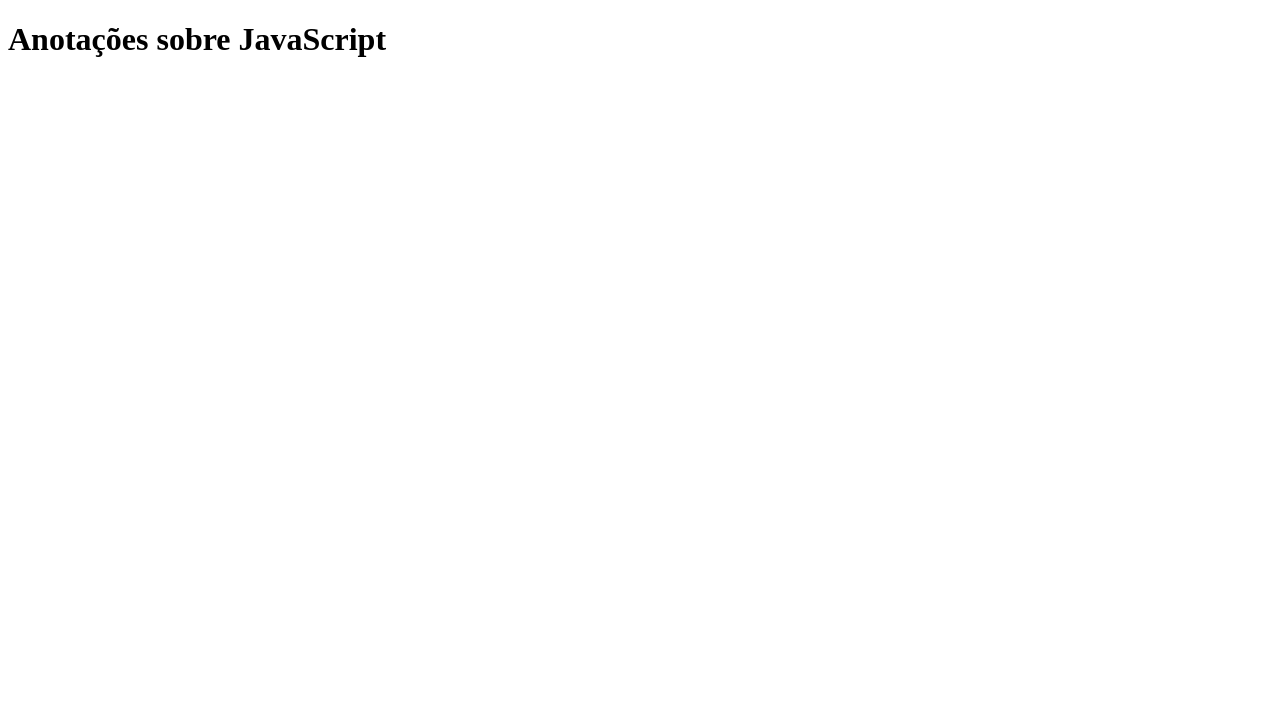
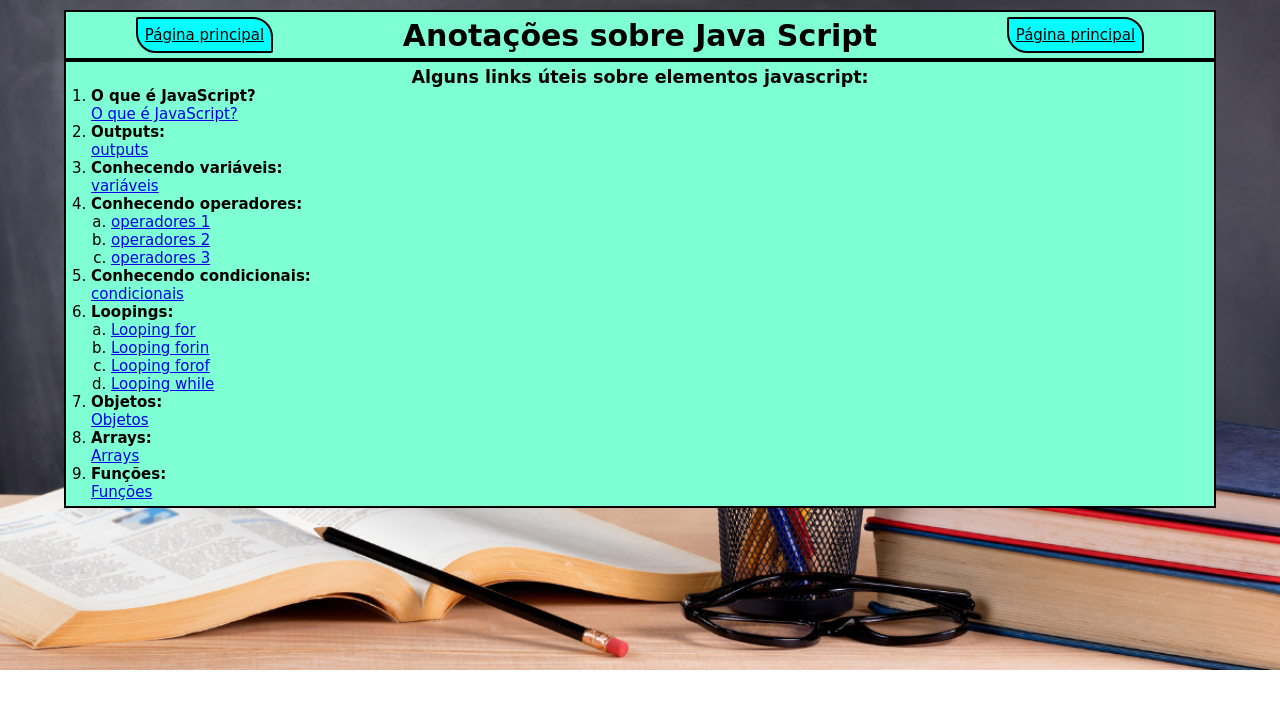
Before and after one commit to jardeljca/Meu-primeiro-site-solo, a plain HTML site: page Tags formatação HTML/paginas/Javascript.html in a window 1280 px wide. Drawn offline with Linux system fonts and the light colour scheme.

Commit message:
Modificações na página javascript

```diff
--- a/Tags formatação HTML/paginas/Javascript.html
+++ b/Tags formatação HTML/paginas/Javascript.html
@@ -5,8 +5,68 @@
     <meta http-equiv="X-UA-Compatible" content="IE=edge">
     <meta name="viewport" content="width=device-width, initial-scale=1.0">
     <title>Anotações-sobre-JavaScript</title>
+
+    <link rel="stylesheet" href="../src/estilo-js.css">
 </head>
-<body>
-    <h1>Anotações sobre JavaScript</h1>
-</body>
+    <body>
+        <!-- Div cabeçalho -->
+        <div class="cabecalho">
+            <a href="../index.html">Página principal</a>
+            <header>
+                <h1 class="titulo-html">Anotações sobre Java Script</h1>
+            </header>
+            <a href="../index.html">Página principal</a>
+        </div>
+        <div class="links">
+            <h3>Alguns links úteis sobre elementos javascript:</h3>
+            <ol>
+                <li>
+                    <h4>O que é JavaScript?</h4>
+                    <a href="https://www.w3schools.com/js/default.asp" target="_blank">O que é JavaScript?</a>
+                </li>
+                <li>
+                    <h4>Outputs:</h4>
+                    <a href="https://www.w3schools.com/js/js_output.asp" target="_blank">outputs</a>
+                </li>
+                <li>
+                    <h4>Conhecendo variáveis:</h4>
+                    <a href="https://www.w3schools.com/js/js_variables.asp" target="_blank">variáveis</a>
+                </li>
+                <li>
+                    <h4>Conhecendo operadores:</h4>
+                    <ol type="a">
+                        <li><a href="https://www.w3schools.com/js/js_operators.asp" target="_blank">operadores 1</a></li>
+                        <li><a href="https://www.w3schools.com/js/js_assignment.asp" target="_blank">operadores 2</a></li>
+                        <li><a href="https://www.w3schools.com/js/js_arithmetic.asp" target="_blank">operadores 3</a></li>
+                    </ol>
+                </li>
+                <li>
+                    <h4>Conhecendo condicionais:</h4>
+                    <a href="https://www.w3schools.com/js/js_if_else.asp
+                    " target="_blank">condicionais</a>
+                </li>
+                <li>
+                    <h4>Loopings:</h4>
+                    <ol type="a">
+                        <li><a href="https://www.w3schools.com/js/js_loop_for.asp" target="_blank">Looping for</a></li>
+                        <li><a href="https://www.w3schools.com/js/js_loop_forin.asp" target="_blank">Looping forin</a><br></li>
+                        <li><a href="https://www.w3schools.com/js/js_loop_forof.asp" target="_blank">Looping forof</a><br></li>
+                        <li><a href="https://www.w3schools.com/js/js_loop_while.asp" target="_blank">Looping while</a></li>
+                    </ol>
+                </li>
+                <li>
+                    <h4>Objetos:</h4>
+                    <a href="https://www.w3schools.com/js/js_objects.asp" target="_blank">Objetos</a>
+                </li>
+                <li>
+                    <h4>Arrays:</h4>
+                    <a href="https://www.w3schools.com/js/js_arrays.asp" target="_blank">Arrays</a>
+                </li>
+                <li>
+                    <h4>Funções:</h4>
+                    <a href="https://www.w3schools.com/js/js_functions.asp" target="_blank">Funções</a>
+                </li>
+            </ol>
+        </div>
+    </body>
 </html>
--- /dev/null
+++ b/Tags formatação HTML/src/estilo-js.css
@@ -0,0 +1,63 @@
+/* Reset de estilização da página */
+*{
+    margin: 0;
+    padding: 0;
+    box-sizing: border-box;
+}
+/* Estilização do body */
+body{
+    background-image: url(../src/imagens/estudo.png);
+    background-repeat: no-repeat;
+    background-size: cover;
+    padding: 10px;
+    display: flex;
+    flex-direction: column;
+    justify-content: center;
+    align-items: center;
+    margin: 0px;
+    font-size: 15px;
+}
+/* Estilização div cabeçalho */
+.cabecalho{
+    display: flex;
+    flex-direction: row;
+    justify-content: space-around;
+    align-items: center;
+    font-family: 'Indie Flower', cursive;
+    background-color: aquamarine;
+    border: 2px solid black;
+    padding: 5px;
+    width: 90vw;
+}
+/* Estilização link para página principal */
+.cabecalho a{
+    color: black;
+    border: 2px black solid;
+    padding: 7px;
+    background-color: aqua;
+    border-radius: 2px 20px;
+}
+/* Hover para link da página principal */
+.cabecalho a:hover{
+    background-color: aquamarine;
+}
+/* Estilização da div dos links */
+.links{
+    font-family: 'Indie Flower', cursive;
+    background-color: aquamarine;
+    border: 2px solid black;
+    padding: 5px;
+    width: 90vw;
+}
+/* Centralização do h3 da div link */
+.links h3{
+    text-align: center;
+}
+/* Conserto da ol */
+.links ol{
+    margin-left: 20px;
+}
+a:hover{
+    font-size: 18px;
+    color: red;
+}
```
